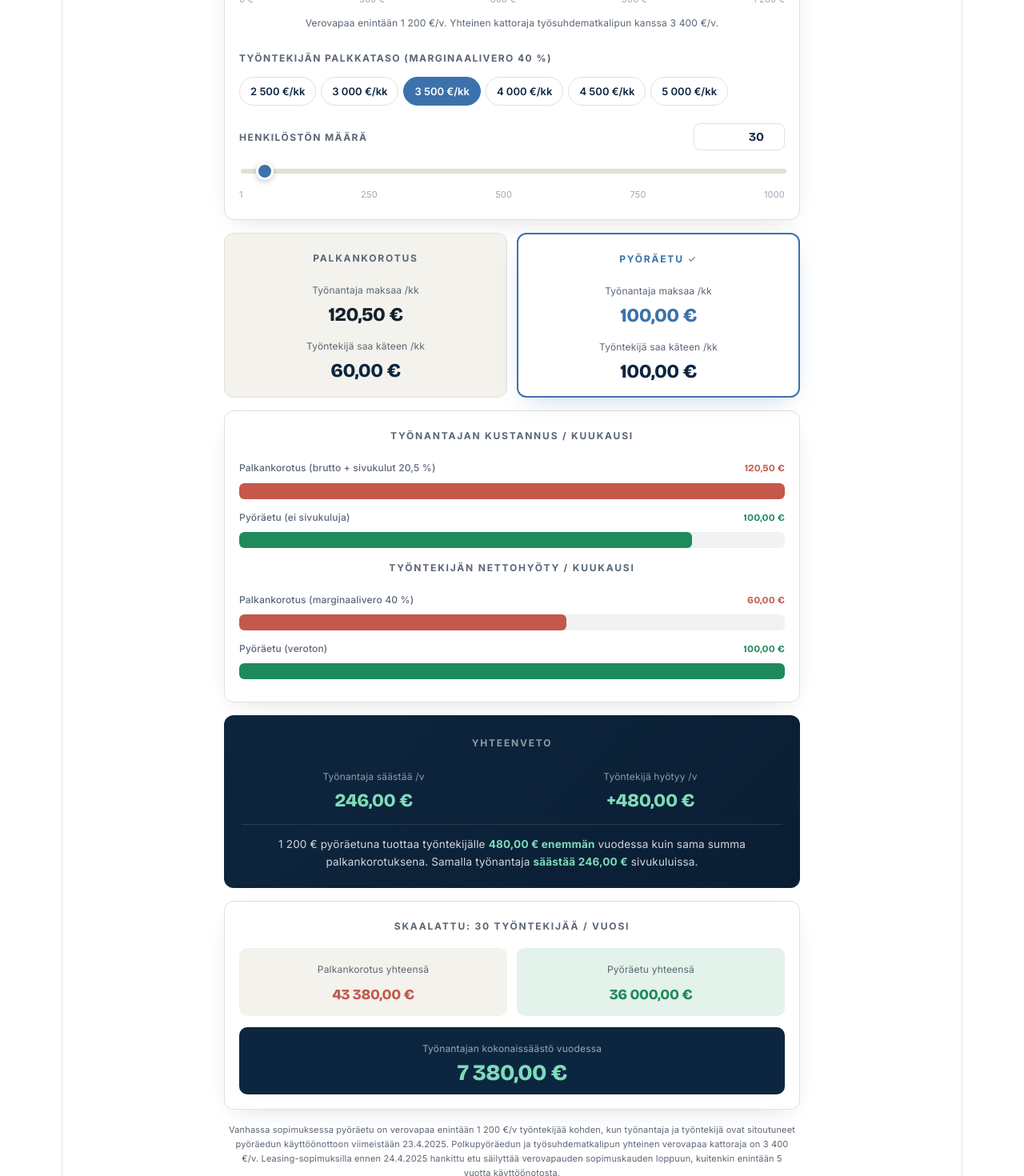
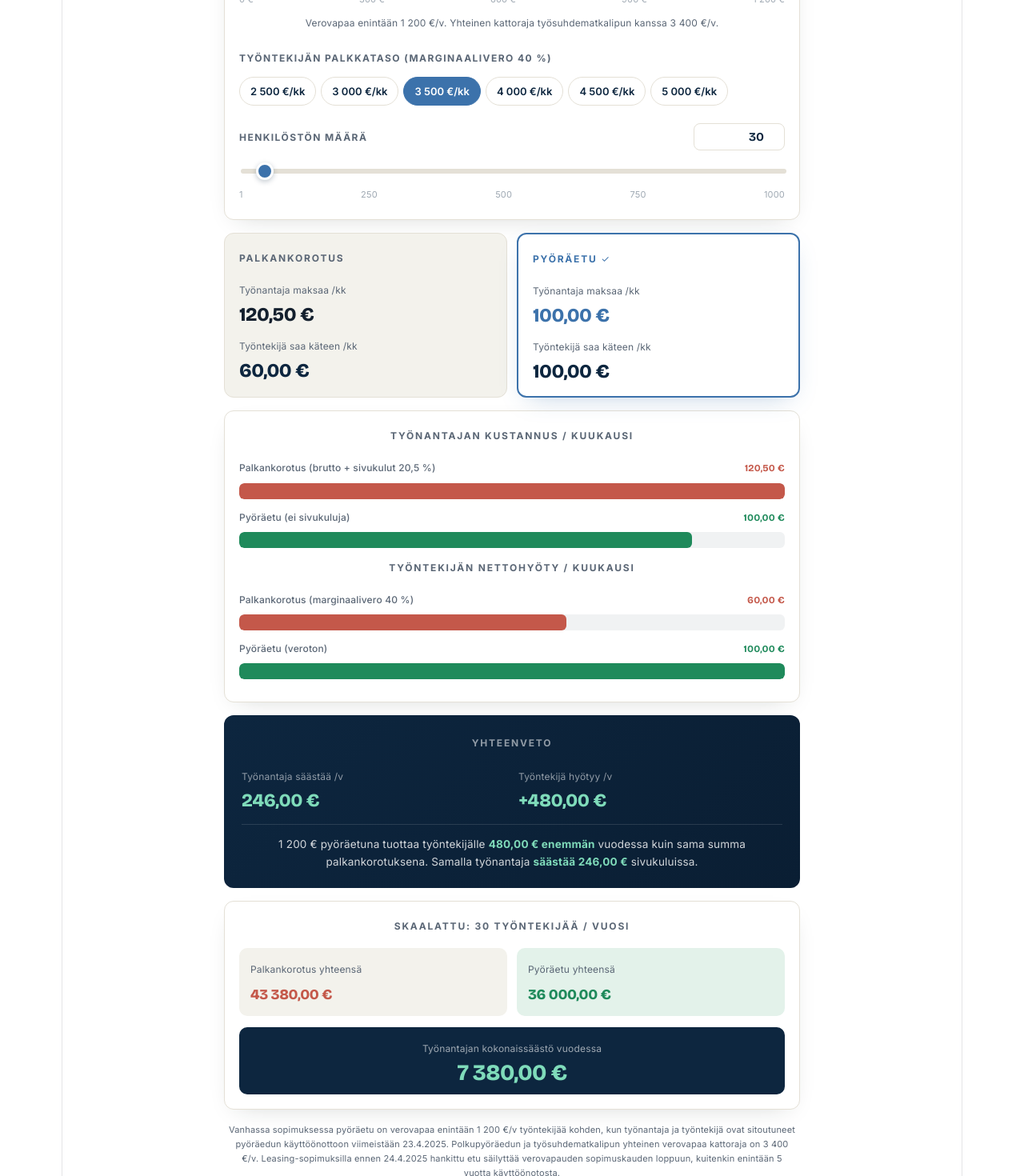
Before and after one commit to tuomaspesonen2-svg/pyoraetu, a React (Vite) app: page / in a window 1280 px wide. Shown: the part 427-1897 px from the top of the page at 80% size. Built offline with nearby package versions, Linux system fonts and the light colour scheme.

Commit message:
Mobiilipinoaminen: ResizeObserver + media-fallback (760px)

```diff
--- a/src/PyoraetuLaskelma.jsx
+++ b/src/PyoraetuLaskelma.jsx
@@ -1,4 +1,4 @@
-import { useState, useMemo } from "react";
+import { useState, useMemo, useRef, useEffect } from "react";
 
 /* Verologia-laskuri – sivuston design-järjestelmä (Bricolage Grotesque + Inter) */
 const NAVY = "#0D263F";
@@ -54,7 +54,7 @@
 .vl-range.amber::-webkit-slider-thumb{ background:${AMBER}; }
 .vl-range.amber::-moz-range-thumb{ background:${AMBER}; }
 
-@media(max-width:600px){ div[style*="minmax(0"]{grid-template-columns:1fr !important} div[style*="minmax(0"]>div{text-align:center !important} }
+@media(max-width:760px){ div[style*="minmax(0"]{grid-template-columns:1fr !important} div[style*="minmax(0"]>div{text-align:center !important} }
 `;
 
 function Eyebrow({ children, light = false, color }) {
@@ -145,8 +145,20 @@
 const card = { background: WHITE, borderRadius: 12, padding: 18, border: `1px solid ${LINE}`, boxShadow: SHADOW_SM };
 const numInput = { padding: "7px 10px", fontFamily: HEAD, fontSize: 14, fontWeight: 700, color: NAVY, background: WHITE, border: `1.5px solid ${LINE}`, borderRadius: 8, textAlign: "right", outline: "none" };
 
+const rootRef = useRef(null);
+const [narrow, setNarrow] = useState(false);
+useEffect(() => {
+const el = rootRef.current;
+if (!el || typeof ResizeObserver === "undefined") return;
+const ro = new ResizeObserver((entries) => { setNarrow(entries[0].contentRect.width < 560); });
+ro.observe(el);
+return () => ro.disconnect();
+}, []);
+const cols2 = narrow ? "1fr" : "minmax(0,1fr) minmax(0,1fr)";
+const ctr = narrow ? "center" : "left";
+
 return (
-<div style={{ minHeight: "100vh", background: WHITE, fontFamily: BODY, color: INK }}>
+<div ref={rootRef} style={{ minHeight: "100vh", background: WHITE, fontFamily: BODY, color: INK }}>
 <link rel="preconnect" href="https://fonts.googleapis.com" />
 <link href="https://fonts.googleapis.com/css2?family=Bricolage+Grotesque:opsz,wght@12..96,600;12..96,700;12..96,800&family=Inter:wght@400;500;600;700&display=swap" rel="stylesheet" />
 <style>{sliderCSS}</style>
@@ -239,7 +251,7 @@
 </div>
 
 {/* Comparison cards */}
-<div style={{ display: "grid", gridTemplateColumns: "minmax(0,1fr) minmax(0,1fr)", gap: 12, marginBottom: 16 }}>
+<div style={{ display: "grid", gridTemplateColumns: cols2, textAlign: ctr, gap: 12, marginBottom: 16 }}>
 <div style={{ ...card, background: SAND, boxShadow: "none" }}>
 <Eyebrow color={MUTED}>Palkankorotus</Eyebrow>
 <div style={{ fontSize: 12, color: MUTED, margin: "14px 0 4px" }}>Työnantaja maksaa /kk</div>
@@ -273,7 +285,7 @@
 {/* Summary */}
 <div style={{ background: `linear-gradient(135deg, ${NAVY} 0%, ${NAVY_2} 100%)`, borderRadius: 12, padding: 22, color: "#fff", marginBottom: 16 }}>
 <Eyebrow light>Yhteenveto</Eyebrow>
-<div style={{ display: "grid", gridTemplateColumns: "minmax(0,1fr) minmax(0,1fr)", gap: 16, margin: "16px 0" }}>
+<div style={{ display: "grid", gridTemplateColumns: cols2, textAlign: ctr, gap: 16, margin: "16px 0" }}>
 <div>
 <div style={{ fontSize: 12, color: "rgba(255,255,255,0.55)", marginBottom: 4 }}>Työnantaja säästää /v</div>
 <div style={{ fontFamily: HEAD, fontSize: 23, fontWeight: 800, color: goodSoft, letterSpacing: "-.02em" }}>{fmt(calc.employerSavingsYear)} €</div>
@@ -295,7 +307,7 @@
 {/* Scale */}
 <div style={{ ...card, marginBottom: 16 }}>
 <Eyebrow color={MUTED}>Skaalattu: {employees} työntekijää / vuosi</Eyebrow>
-<div style={{ display: "grid", gridTemplateColumns: "minmax(0,1fr) minmax(0,1fr)", gap: 12, marginTop: 14 }}>
+<div style={{ display: "grid", gridTemplateColumns: cols2, textAlign: ctr, gap: 12, marginTop: 14 }}>
 <div style={{ background: SAND, borderRadius: 10, padding: 14 }}>
 <div style={{ fontSize: 12, color: MUTED, marginBottom: 4 }}>Palkankorotus yhteensä</div>
 <div style={{ fontFamily: HEAD, fontSize: 18, fontWeight: 800, color: RED, letterSpacing: "-.02em" }}>{fmt(calc.totalCostSalaryYear)} €</div>
```
